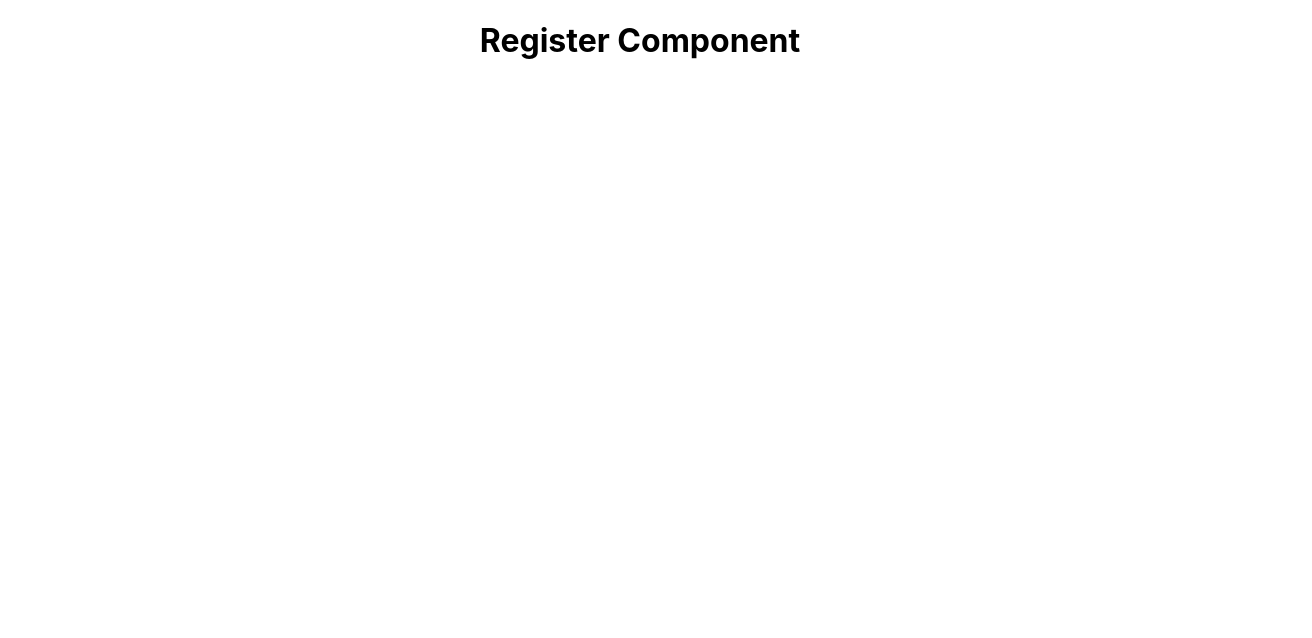
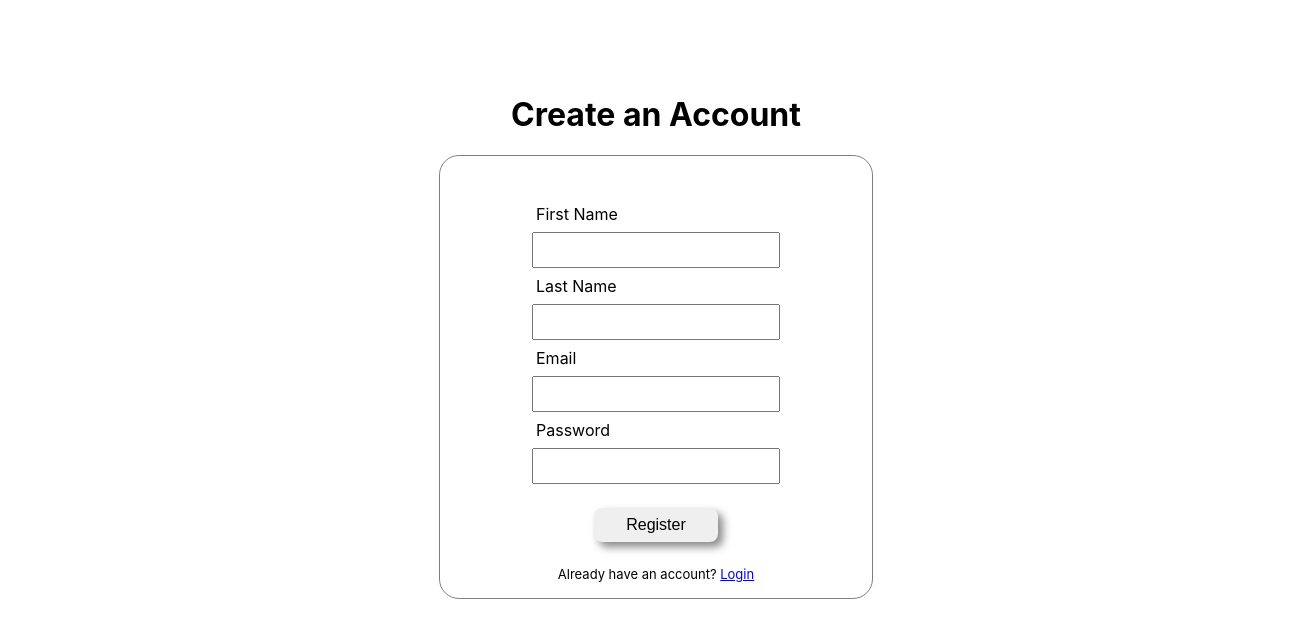
Before and after one commit to stevendev97/eCom-front-end, a React (Create React App) app: page / in a window 1280 px wide. Shown: the top 638 px of the page, 1312 px wide, since content can reach past the window. Built offline with nearby package versions, Linux system fonts and the light colour scheme.

Commit message:
Register Component Done

```diff
--- a/package.json
+++ b/package.json
@@ -10,6 +10,7 @@
     "@types/node": "^16.18.0",
     "@types/react": "^18.0.23",
     "@types/react-dom": "^18.0.7",
+    "formik": "^2.2.9",
     "react": "^18.2.0",
     "react-dom": "^18.2.0",
     "react-scripts": "5.0.1",
--- a/src/App.tsx
+++ b/src/App.tsx
@@ -1,5 +1,3 @@
-import React from 'react';
-import logo from './logo.svg';
 import Register from './components/register/Register';
 import './App.css';
 
--- /dev/null
+++ b/src/components/register/Register.css
@@ -0,0 +1,53 @@
+.form__wrapper {
+    height: 80vh;
+    width: 100vw;
+    padding: 1rem;
+    display: flex;
+    flex-direction: column;
+    justify-content: center;
+    align-items: center;
+}
+
+.register__form {
+    display: flex;
+    flex-direction: column;
+    gap: .5rem;
+    justify-content: center;
+    align-items: center;
+
+    width: 400px;
+    padding: 3rem 1rem 1rem 1rem;
+
+    border: 1px solid grey;
+    border-radius: 20px;
+}
+
+.register__form input {
+    width: 60%;
+    height: 30px;
+}
+
+.register__form label {
+    width: 60%;
+    text-align: left;
+}
+
+.register__form button {
+    margin-top: 1rem;
+    padding: .5rem 2rem;
+    cursor: pointer;
+    border: none;
+    box-shadow: 5px 5px 8px #888888;
+    border-radius: 8px;
+    font-size: 1rem;
+}
+
+.register__form button:active {
+    box-shadow: none;
+    box-shadow: inset -1px -1px 2px #888888;
+}
+
+.register__form span {
+    margin-top: 1rem;
+    font-size: small;
+}
--- a/src/components/register/Register.tsx
+++ b/src/components/register/Register.tsx
@@ -1,9 +1,77 @@
-import React from 'react'
+import { Formik } from 'formik'
+import './Register.css'
 
 export default function Register() {
+    interface formValues {
+        firstName: string,
+        lastName: string,
+        email: string,
+        password: string | number
+    }
+
     return (
-        <div>
-            <h1>Register Component</h1>
+        <div className='form__wrapper'>
+
+            <h1>Create an Account</h1>
+
+            <Formik<formValues>
+                initialValues={{
+                    firstName: '',
+                    lastName: '',
+                    email: '',
+                    password: ''
+                }} onSubmit={(values: formValues): void => {
+                    console.log(values);
+                }}
+            >
+                {props => (
+                    <form className='register__form' autoComplete='off' onSubmit={props.handleSubmit}>
+                        <label>
+                            First Name
+                        </label>
+                        <input
+                            type="text"
+                            onChange={props.handleChange}
+                            onBlur={props.handleBlur}
+                            value={props.values.firstName}
+                            name="firstName"
+                        />
+                        <label>
+                            Last Name
+                        </label>
+                        <input
+                            type="text"
+                            onChange={props.handleChange}
+                            onBlur={props.handleBlur}
+                            value={props.values.lastName}
+                            name="lastName"
+                        />
+                        <label>
+                            Email
+                        </label>
+                        <input
+                            type="email"
+                            onChange={props.handleChange}
+                            onBlur={props.handleBlur}
+                            value={props.values.email}
+                            name="email"
+                            autoComplete='off'
+                        />
+                        <label>
+                            Password
+                        </label>
+                        <input
+                            type="password"
+                            onChange={props.handleChange}
+                            onBlur={props.handleBlur}
+                            value={props.values.password}
+                            name="password"
+                        />
+                        <button type="submit">Register</button>
+                        <span>Already have an account? <a href='#'>Login</a></span>
+                    </form>
+                )}
+            </Formik>
         </div>
     )
 }
```
Also changed, not shown: 1 other file (tests, documents, lock files or other folders).
